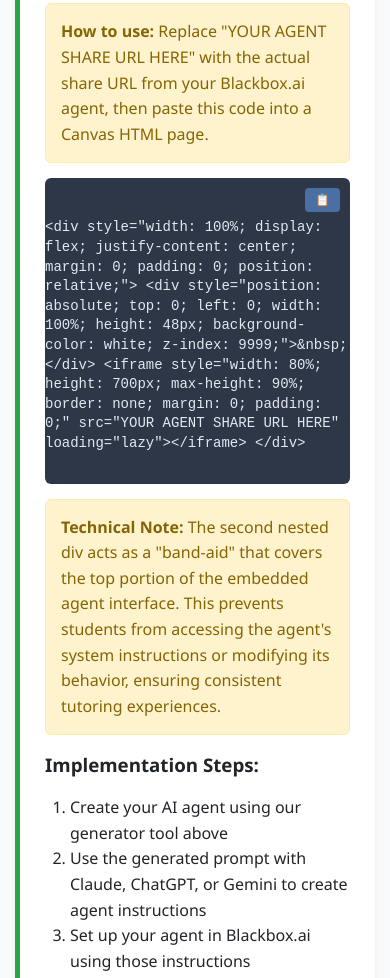
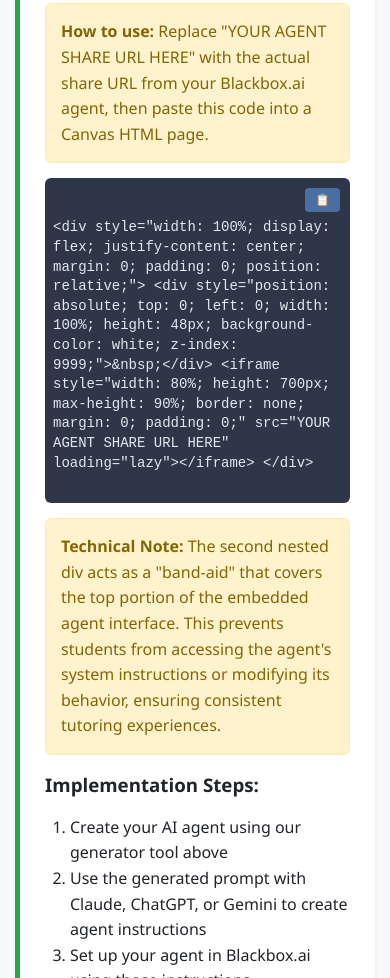
Before and after one commit to idrei84/webtools, a plain HTML site: page ucfconf/hub.html in a window 390 px wide. Shown: the part 4556-5534 px from the top of the page. Drawn offline with Linux system fonts and the light colour scheme.

Commit message:
Update hub.html

```diff
--- a/ucfconf/hub.html
+++ b/ucfconf/hub.html
@@ -342,7 +342,7 @@
             }
 
             .code-block {
-                padding: 40px 0px 30px 0px;
+                padding: 40px 8px 30px 8px;
             }
         }
     </style>
```
